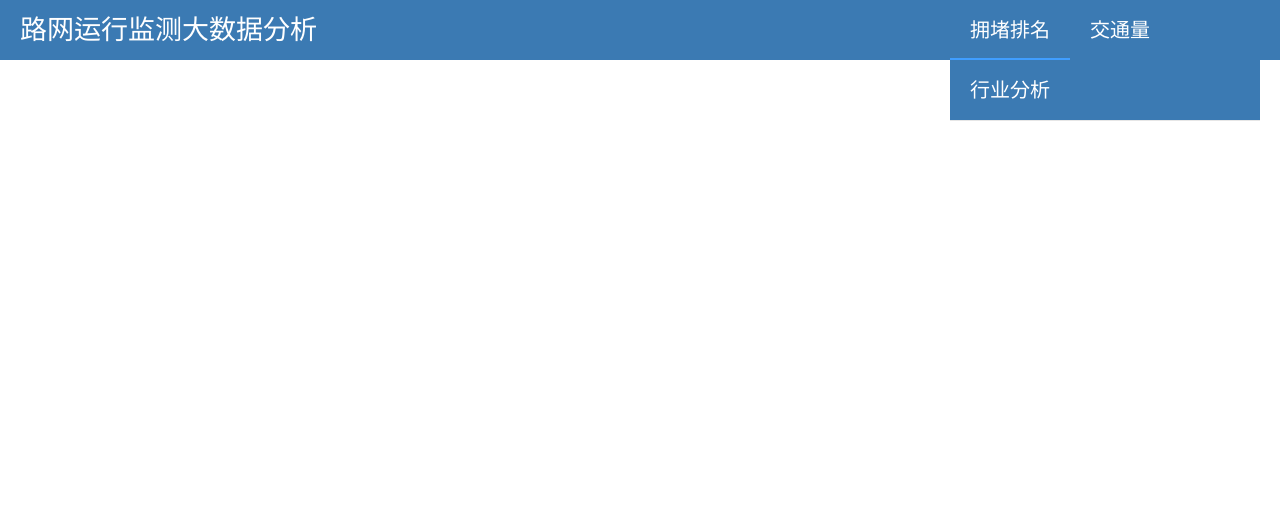
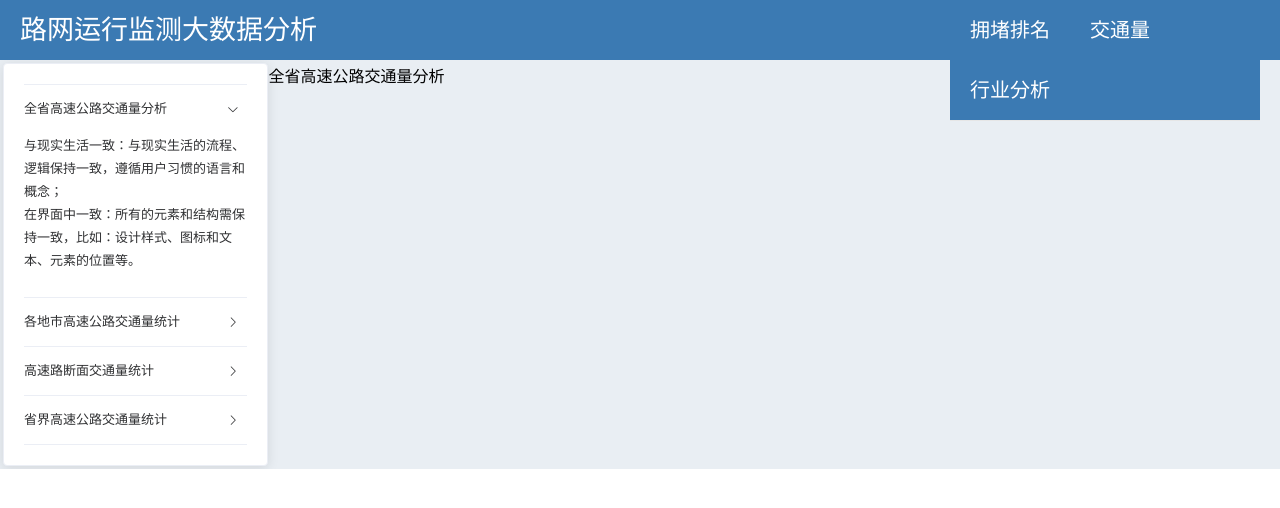
Before and after one commit to liyu022/jtt-tjfx, a Vue app: page /#/jtll/provinceJtl in a window 1280 px wide. Shown: the top 508 px of the page. Built offline with nearby package versions, Linux system fonts and the light colour scheme.

Commit message:
1、交通量菜单 - 框架搭建（组件框架、路由）

```diff
--- a/src/Home.vue
+++ b/src/Home.vue
@@ -5,8 +5,8 @@
          <el-col :span="6"><div class="title">{{title }}</div></el-col>
          <el-col :span="6">
            <el-menu default-active="/" router mode="horizontal">
-             <el-menu-item index="/"><div class="menu">拥堵排名</div></el-menu-item>
-             <el-menu-item index="2"><div class="menu">交通量</div></el-menu-item>
+             <el-menu-item index="/ydpm"><div class="menu">拥堵排名</div></el-menu-item>
+             <el-menu-item index="/jtll"><div class="menu">交通量</div></el-menu-item>
              <el-menu-item index="3"><div class="menu">行业分析</div></el-menu-item>
            </el-menu>
          </el-col>
--- /dev/null
+++ b/src/components/Jtll.vue
@@ -0,0 +1,62 @@
+<template>
+  <el-row style="height: 100%;padding: 3px;">
+    <el-col :span="5">
+      <el-card class="box-card">
+        <el-collapse v-model="activeItem" accordion @change="changeItem">
+          <el-collapse-item title="全省高速公路交通量分析" name="/jtll/provinceJtl">
+            <div>与现实生活一致：与现实生活的流程、逻辑保持一致，遵循用户习惯的语言和概念；</div>
+            <div>在界面中一致：所有的元素和结构需保持一致，比如：设计样式、图标和文本、元素的位置等。</div>
+          </el-collapse-item>
+          <el-collapse-item title="各地市高速公路交通量统计" name="/jtll/cityJtl">
+            <div>控制反馈：通过界面样式和交互动效让用户可以清晰的感知自己的操作；</div>
+            <div>页面反馈：操作后，通过页面元素的变化清晰地展现当前状态。</div>
+          </el-collapse-item>
+          <el-collapse-item title="高速路断面交通量统计" name="/jtll/dmJtl">
+            <div>简化流程：设计简洁直观的操作流程；</div>
+            <div>清晰明确：语言表达清晰且表意明确，让用户快速理解进而作出决策；</div>
+            <div>帮助用户识别：界面简单直白，让用户快速识别而非回忆，减少用户记忆负担。</div>
+          </el-collapse-item>
+          <el-collapse-item title="省界高速公路交通量统计" name="/jtll/pbJtl">
+            <div>用户决策：根据场景可给予用户操作建议或安全提示，但不能代替用户进行决策；</div>
+            <div>结果可控：用户可以自由的进行操作，包括撤销、回退和终止当前操作等。</div>
+          </el-collapse-item>
+        </el-collapse>
+      </el-card>
+    </el-col>
+    <el-col :span="19">
+      <router-view></router-view>
+    </el-col>
+  </el-row>
+</template>
+
+<script>
+export default {
+  name: "Jtll",
+  data () {
+    return {
+      activeItem: "/jtll/provinceJtl"
+    }
+  },
+  created () {
+    this.changeItem(this.activeItem)
+  },
+  mounted () {
+
+  },
+  methods: {
+    changeItem (item) {
+      console.log("当前打开的面板：" + item)
+      if (item != null) {
+        this.toRouter(item)
+      }
+    },
+    toRouter (path) {
+      this.$router.push(path)
+    }
+  }
+}
+</script>
+
+<style scoped>
+
+</style>
--- /dev/null
+++ b/src/components/jtll/CityJtl.vue
@@ -0,0 +1,18 @@
+<template>
+  <span>{{title }}</span>
+</template>
+
+<script>
+export default {
+  name: "",
+  data () {
+    return {
+      title: "各地市高速公路交通量统计"
+    }
+  }
+}
+</script>
+
+<style scoped>
+
+</style>
--- /dev/null
+++ b/src/components/jtll/DmJtl.vue
@@ -0,0 +1,18 @@
+<template>
+  <span>{{title }}</span>
+</template>
+
+<script>
+export default {
+  name: "",
+  data () {
+    return {
+      title: "高速公路断面交通量统计"
+    }
+  }
+}
+</script>
+
+<style scoped>
+
+</style>
--- /dev/null
+++ b/src/components/jtll/ProvinceBoundJtl.vue
@@ -0,0 +1,18 @@
+<template>
+  <span>{{title }}</span>
+</template>
+
+<script>
+export default {
+  name: "",
+  data () {
+    return {
+      title: "省界高速公路交通量统计"
+    }
+  }
+}
+</script>
+
+<style scoped>
+
+</style>
--- /dev/null
+++ b/src/components/jtll/ProvinceJtl.vue
@@ -0,0 +1,18 @@
+<template>
+<span>{{title }}</span>
+</template>
+
+<script>
+export default {
+  name: "",
+  data () {
+    return {
+      title: "全省高速公路交通量分析"
+    }
+  }
+}
+</script>
+
+<style scoped>
+
+</style>
--- a/src/router/index.js
+++ b/src/router/index.js
@@ -1,15 +1,46 @@
 import Vue from 'vue'
 import Router from 'vue-router'
 import Ydpm from '@/components/Ydpm'
+import Jtll from '@/components/Jtll'
+import ProvinceJtl from '@/components/jtll/ProvinceJtl'
+import CityJtl from '@/components/jtll/CityJtl'
+import DmJtl from '@/components/jtll/DmJtl'
+import PbJtl from '@/components/jtll/ProvinceBoundJtl'
 
 Vue.use(Router)
 
 export default new Router({
   routes: [
+    { path: '/',
+      redirect: '/ydpm'
+    },
     {
-      path: '/',
+      path: '/ydpm',
       name: 'Ydpm',
       component: Ydpm
+    },
+    {
+      path: '/jtll',
+      name: 'Jtll',
+      component: Jtll,
+      children: [
+        {
+          path: '/jtll/provinceJtl',
+          component: ProvinceJtl
+        },
+        {
+          path: '/jtll/cityJtl',
+          component: CityJtl
+        },
+        {
+          path: '/jtll/dmJtl',
+          component: DmJtl
+        },
+        {
+          path: '/jtll/pbJtl',
+          component: PbJtl
+        }
+      ]
     }
   ]
 })
```
